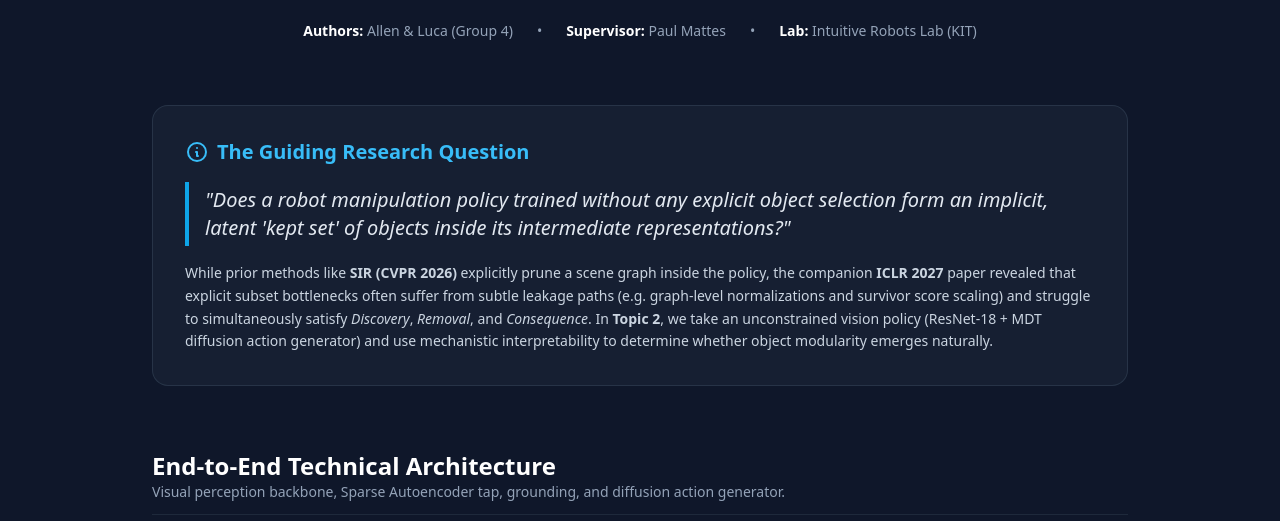
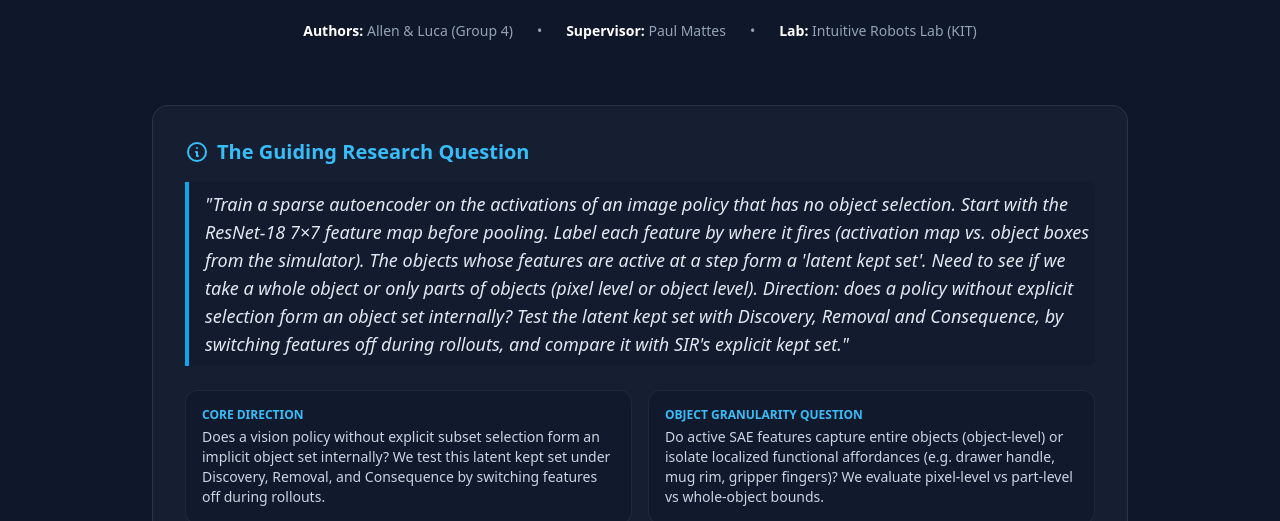
Before and after one commit to officiallygod/Mechanistic-Interpretability-for-SIR, a plain HTML site: page docs/index.html in a window 1280 px wide. Shown: the part 279-800 px from the top of the page. Drawn offline with nearby package versions, Linux system fonts and the light colour scheme; a script that the page names is missing.

Commit message:
docs: incorporate official topic description and whole-object vs part-level granularity analysis

```diff
--- a/docs/index.html
+++ b/docs/index.html
@@ -87,12 +87,19 @@
         <svg class="w-6 h-6" fill="none" stroke="currentColor" viewBox="0 0 24 24"><path stroke-linecap="round" stroke-linejoin="round" stroke-width="2" d="M13 16h-1v-4h-1m1-4h.01M21 12a9 9 0 11-18 0 9 9 0 0118 0z"></path></svg>
         <span>The Guiding Research Question</span>
       </h3>
-      <blockquote class="text-xl italic text-slate-200 border-l-4 border-sky-500 pl-4 py-1">
-        "Does a robot manipulation policy trained without any explicit object selection form an implicit, latent 'kept set' of objects inside its intermediate representations?"
+      <blockquote class="text-lg italic text-slate-200 border-l-4 border-sky-500 pl-4 py-2 bg-slate-900/40 rounded-r-lg">
+        "Train a sparse autoencoder on the activations of an image policy that has no object selection. Start with the ResNet-18 7×7 feature map before pooling. Label each feature by where it fires (activation map vs. object boxes from the simulator). The objects whose features are active at a step form a 'latent kept set'. Need to see if we take a whole object or only parts of objects (pixel level or object level). Direction: does a policy without explicit selection form an object set internally? Test the latent kept set with Discovery, Removal and Consequence, by switching features off during rollouts, and compare it with SIR's explicit kept set."
       </blockquote>
-      <p class="text-sm text-slate-300 leading-relaxed">
-        While prior methods like <strong>SIR (CVPR 2026)</strong> explicitly prune a scene graph inside the policy, the companion <strong>ICLR 2027</strong> paper revealed that explicit subset bottlenecks often suffer from subtle leakage paths (e.g. graph-level normalizations and survivor score scaling) and struggle to simultaneously satisfy <em>Discovery</em>, <em>Removal</em>, and <em>Consequence</em>. In <strong>Topic 2</strong>, we take an unconstrained vision policy (ResNet-18 + MDT diffusion action generator) and use mechanistic interpretability to determine whether object modularity emerges naturally.
-      </p>
+      <div class="grid sm:grid-cols-2 gap-4 pt-2">
+        <div class="bg-slate-900/60 p-4 rounded-xl border border-slate-700/40 space-y-1">
+          <div class="text-xs uppercase font-bold text-sky-400">Core Direction</div>
+          <p class="text-sm text-slate-300">Does a vision policy without explicit subset selection form an implicit object set internally? We test this latent kept set under Discovery, Removal, and Consequence by switching features off during rollouts.</p>
+        </div>
+        <div class="bg-slate-900/60 p-4 rounded-xl border border-slate-700/40 space-y-1">
+          <div class="text-xs uppercase font-bold text-sky-400">Object Granularity Question</div>
+          <p class="text-sm text-slate-300">Do active SAE features capture entire objects (object-level) or isolate localized functional affordances (e.g. drawer handle, mug rim, gripper fingers)? We evaluate pixel-level vs part-level vs whole-object bounds.</p>
+        </div>
+      </div>
     </section>
 
     <!-- Complete Pipeline Diagram (Mermaid) -->
```
Also changed, not shown: 1 other file.
